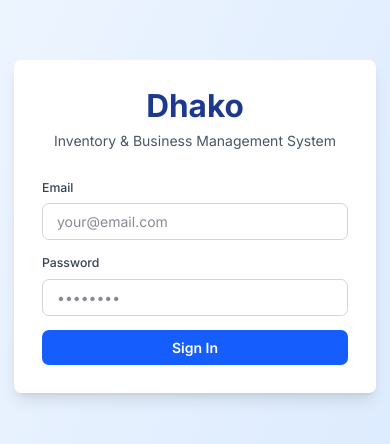
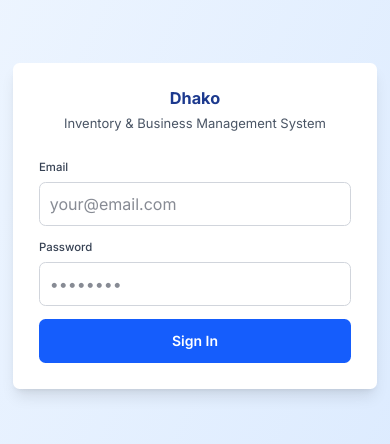
Before and after one commit to dahoom0/dhako-inventory-system, a React (Vite) app: page / in a window 390 px wide. Shown: the part 196-640 px from the top of the page. Built offline with nearby package versions, Linux system fonts and the light colour scheme; no server answers.

Commit message:
Add comprehensive mobile responsive design: improved fonts, spacing, grids for phones and tablets

```diff
--- a/index.html
+++ b/index.html
@@ -3,7 +3,7 @@
   <head>
     <!-- figma:head-start -->
     <meta charset="UTF-8" />
-    <meta name="viewport" content="width=device-width, initial-scale=1.0" />
+    <meta name="viewport" content="width=device-width, initial-scale=1.0, viewport-fit=cover, minimum-scale=1.0, maximum-scale=5.0" />
     <title><!-- figma:title --></title>
     <!-- figma:head-end -->
   </head>
--- a/src/index.css
+++ b/src/index.css
@@ -46,6 +46,92 @@ html, body, #root {
 
 select option { background: white; color: #0f172a; }
 
+/* ── Mobile Responsive Styles ── */
+@media (max-width: 640px) {
+  html, body, #root { font-size: 13px; }
+
+  /* Container spacing */
+  .p-4 { padding: 0.75rem; }
+  .p-6 { padding: 1rem; }
+  .px-4 { padding-left: 0.75rem; padding-right: 0.75rem; }
+  .py-4 { padding-top: 0.75rem; padding-bottom: 0.75rem; }
+
+  /* Gap and margins */
+  .gap-2 { gap: 0.5rem; }
+  .gap-3 { gap: 0.75rem; }
+  .gap-4 { gap: 0.75rem; }
+  .gap-6 { gap: 1rem; }
+
+  /* Grid to single column on mobile */
+  .grid-cols-2,
+  .grid-cols-3,
+  .grid-cols-4 {
+    grid-template-columns: 1fr;
+    gap: 0.75rem;
+  }
+
+  /* Cards and containers */
+  [class*="card"],
+  [class*="Card"] {
+    padding: 0.75rem;
+    border-radius: 0.375rem;
+    margin-bottom: 0.75rem;
+  }
+
+  /* Forms */
+  input, select, textarea {
+    min-height: 44px;
+    font-size: 16px;
+    width: 100%;
+  }
+
+  /* Buttons */
+  button {
+    min-height: 44px;
+    padding: 0.5rem 1rem;
+    font-size: 14px;
+  }
+
+  /* Tables responsive */
+  table {
+    font-size: 12px;
+    display: block;
+    overflow-x: auto;
+  }
+
+  th, td { padding: 0.5rem 0.25rem; }
+
+  /* Sidebar mobile */
+  [class*="sidebar"] { width: 100% !important; }
+
+  /* Header/Topbar */
+  header {
+    padding: 0.5rem 0.75rem;
+    flex-wrap: wrap;
+  }
+
+  /* Text sizing */
+  h1 { font-size: 1.25rem; }
+  h2 { font-size: 1.1rem; }
+  h3 { font-size: 1rem; }
+  h4, h5, h6 { font-size: 0.9rem; }
+
+  /* Full width elements */
+  .w-full { width: 100%; }
+
+  /* Reduce icon sizes */
+  svg { width: auto; height: 18px; }
+
+  /* Modal/Dialog adjustments */
+  [role="dialog"],
+  .modal { max-width: 95vw; margin: auto; }
+}
+
+@media (max-width: 768px) {
+  /* Tablet adjustments */
+  .grid-cols-3,
+  .grid-cols-4 { grid-template-columns: repeat(2, 1fr); }
+}
 
 /* ── Print Styles ── */
 @media print {
```
